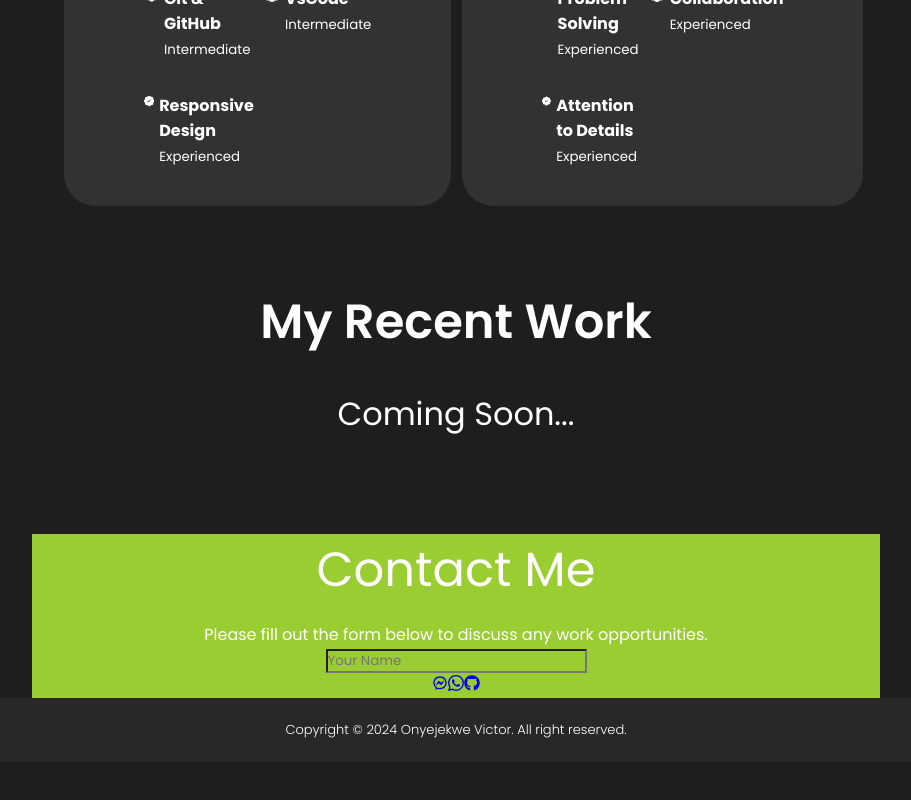
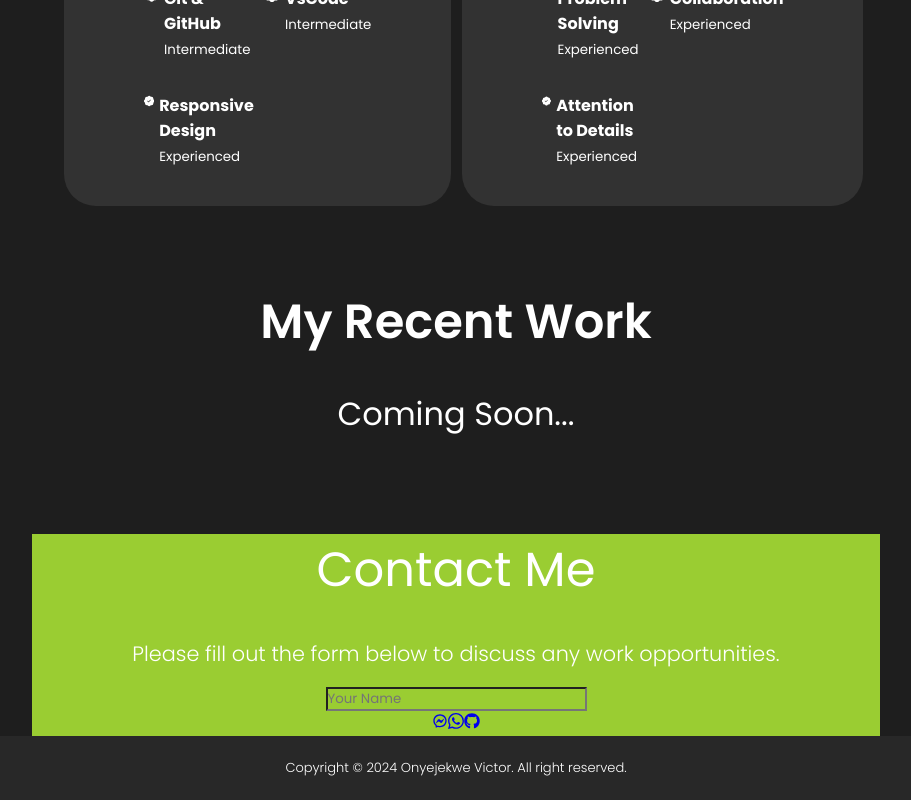
Before and after one commit to ovanda/Web-Portfolio, a React (Create React App) app: page / in a window 1280 px wide. Shown: the part 1150-1950 px from the top of the page, without its empty margins (184-1095 px from the left). Before the commit the page ends 1912 px from the top, so only its background shows below. Built offline with nearby package versions, Linux system fonts and the light colour scheme.

Commit message:
Working on contacts getting there

```diff
--- a/src/components/Contact/contact.css
+++ b/src/components/Contact/contact.css
@@ -15,3 +15,9 @@
     margin-bottom: 1rem;
     font-size: 3rem;
 }
+
+#contactdes {
+    padding: 1rem;
+    font-size: 1.3rem;
+    font-weight: 300;
+}
```
